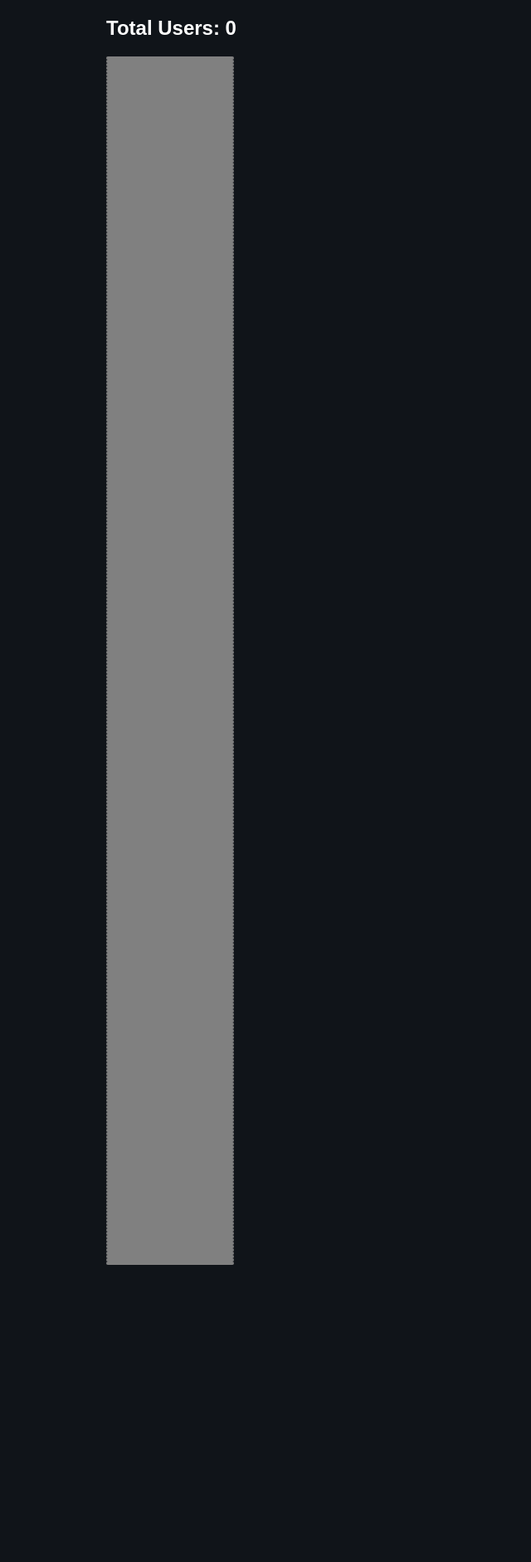
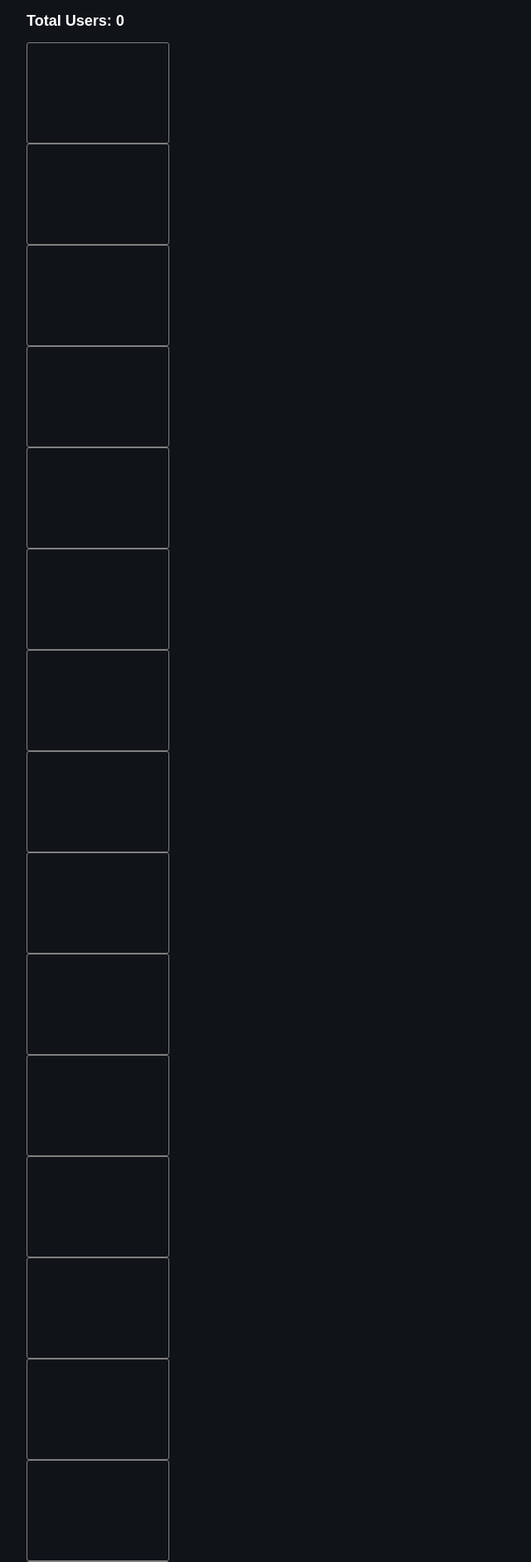
Before and after one commit to wbic16/phextio, a PHP site: page /signal.php in a window 1280 px wide. Shown: the top 1882 px of the page at 83% size, without its empty margins (0-640 px from the left). Before the commit the page ends 1524 px from the top, so only its background shows below. Run offline with PHP 8.4, Linux system fonts and the light colour scheme.

Commit message:
Phext Signal CSS Rev2

```diff
--- a/render-phext-hashtag.php
+++ b/render-phext-hashtag.php
@@ -86,11 +86,15 @@ echo "<h2>Total Users: $user_count</h2>";
 for ($i = 0; $i < 52; ++$i) {
   for ($j = 0; $j < 7; ++$j) {
     $k = ($i*7) + $j;
-    echo "<div class='day'>\n";
     if (array_key_exists($k, $matrix)) {
+      // signal today! <o^
+      echo "<div class='day celebrate'>\n";
       echo $matrix[$k];
+      echo "&lt;o^</div>\n";
+    } else {
+      // no signal today :(
+      echo "<div class='day'></div>\n";
     }
-    echo "</div>\n";
   }
 }
 
--- a/signal.php
+++ b/signal.php
@@ -9,7 +9,8 @@
 <style type="text/css">
 body {
     margin: 0 auto;
-    width: 80%;
+    width: 95%;
+    font-size: 0.75em;
 }
 a, a:visited {
     font-size: 1em;
@@ -20,7 +21,14 @@ a, a:visited {
 div.day {
     width: 150px;
     border-radius: 3px;
-    border: 2px solid grey;
+    border: 1px solid grey;
+    padding: 10px;
+    min-width: 120px;
+    min-height: 100px;
+}
+div.celebrate {
+    background: white;
+    border-color: orange;
 }
 </style>
 <style type="text/css" media="print">
```
